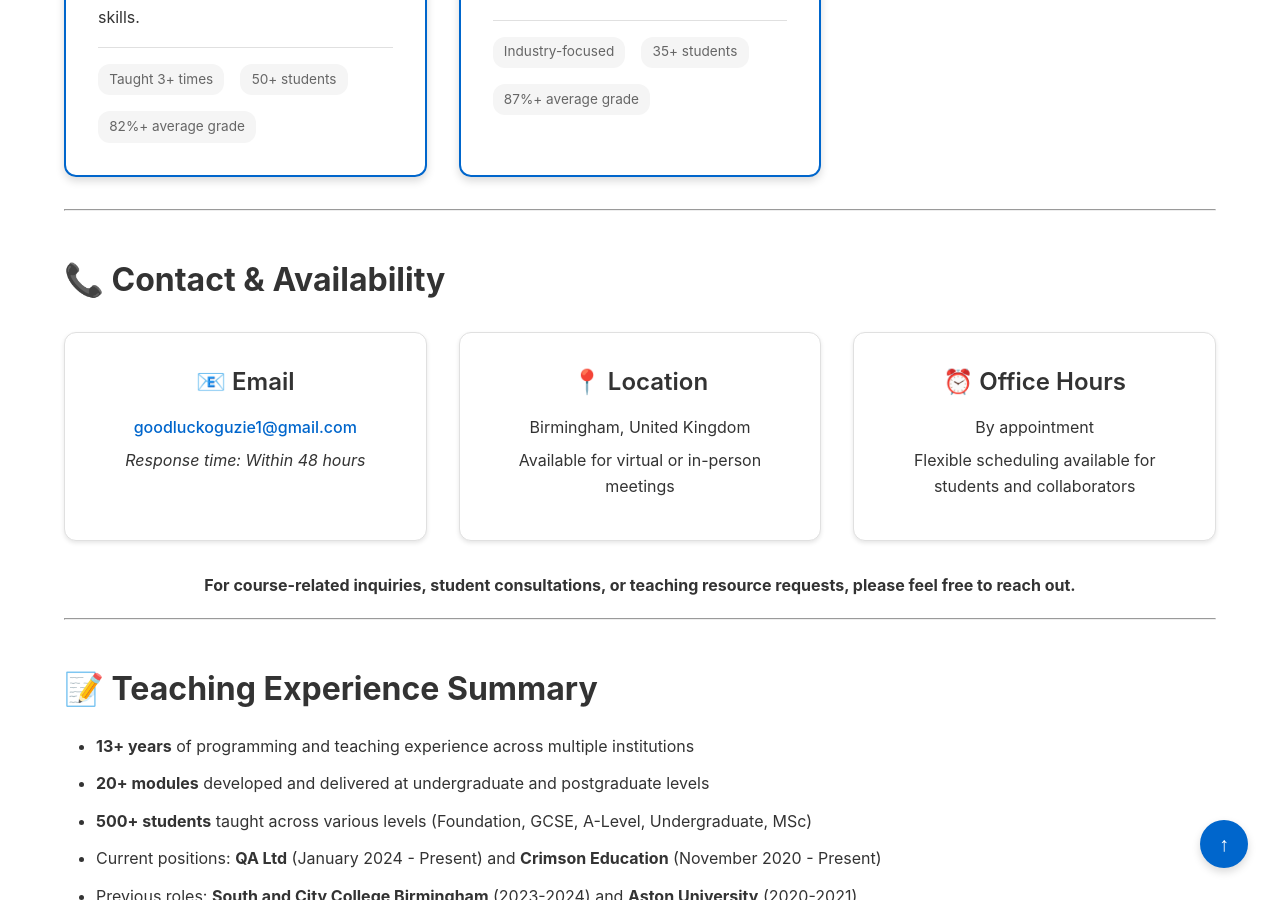
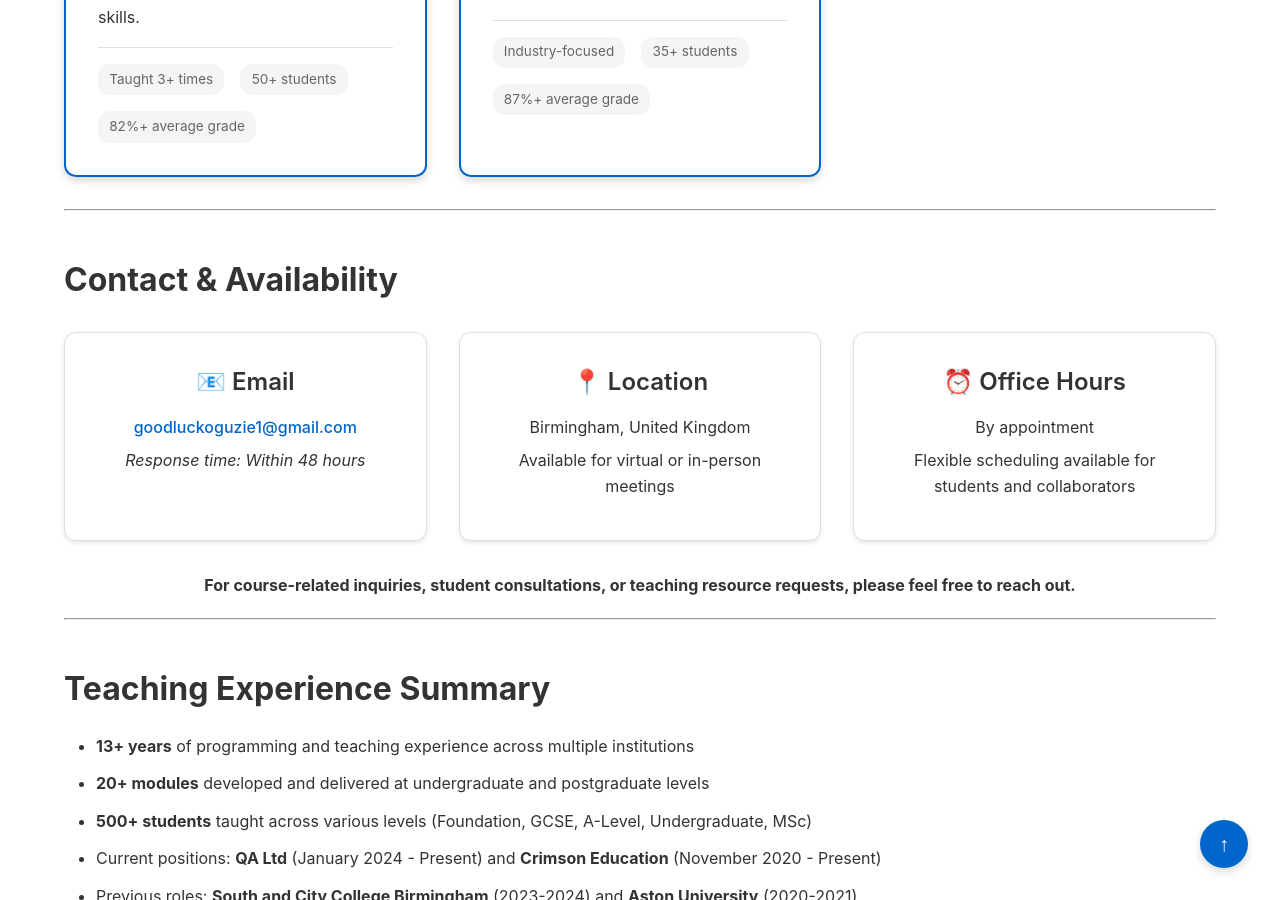
Before and after one commit to goodluckoguzie/goodluckoguzie.github.io, a Jekyll site: the page built from teaching.md, in a window 1280 px wide and 900 px high, scrolled down 14856 px. Built offline with Jekyll 4.4.1, drawn with Linux system fonts in a browser that asks for light colours.

```diff
--- a/teaching.md
+++ b/teaching.md
@@ -609,7 +609,7 @@ Comprehensive progressive teaching modules covering full-stack web development:
 
 ---
 
-## 📞 Contact & Availability
+## Contact & Availability
 
 <div class="contact-section">
   <div class="contact-card">
@@ -637,7 +637,7 @@ Comprehensive progressive teaching modules covering full-stack web development:
 
 ---
 
-## 📝 Teaching Experience Summary
+## Teaching Experience Summary
 
 <ul>
 <li><strong>13+ years</strong> of programming and teaching experience across multiple institutions</li>
```
